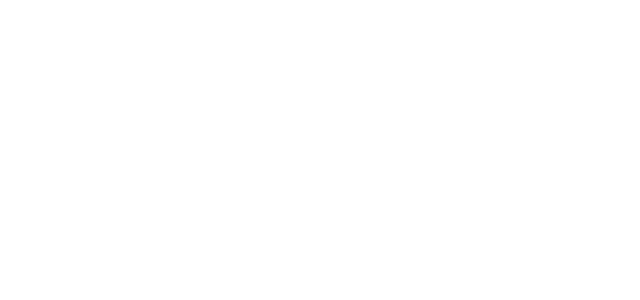
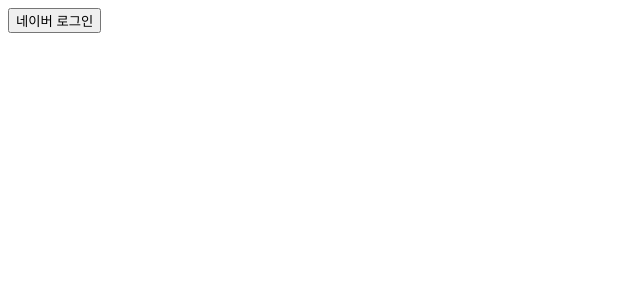
Before and after one commit to ChoChungEun/naver-login, a React (Create React App) app: page / in a window 1280 px wide. Before the commit this address had no page. Shown: the top 300 px of the page, without its empty margins (0-640 px from the left). Built offline with nearby package versions, Linux system fonts and the light colour scheme.

Commit message:
Change Render

```diff
--- a/src/index.js
+++ b/src/index.js
@@ -6,10 +6,11 @@
 
 const root = ReactDOM.createRoot(document.getElementById("root"));
 root.render(
-  <Router>
-    <Routes>
-      <Route path="/naver-login" element={<App />} />
-      <Route path="/auth/naver/callback" element={<RedirectURI />} />
-    </Routes>
-  </Router>
+  <App />
+  //   <Router>
+  //     <Routes>
+  //       <Route path="/naver-login" element={<App />} />
+  //       <Route path="/auth/naver/callback" element={<RedirectURI />} />
+  //     </Routes>
+  //   </Router>
 );
```
